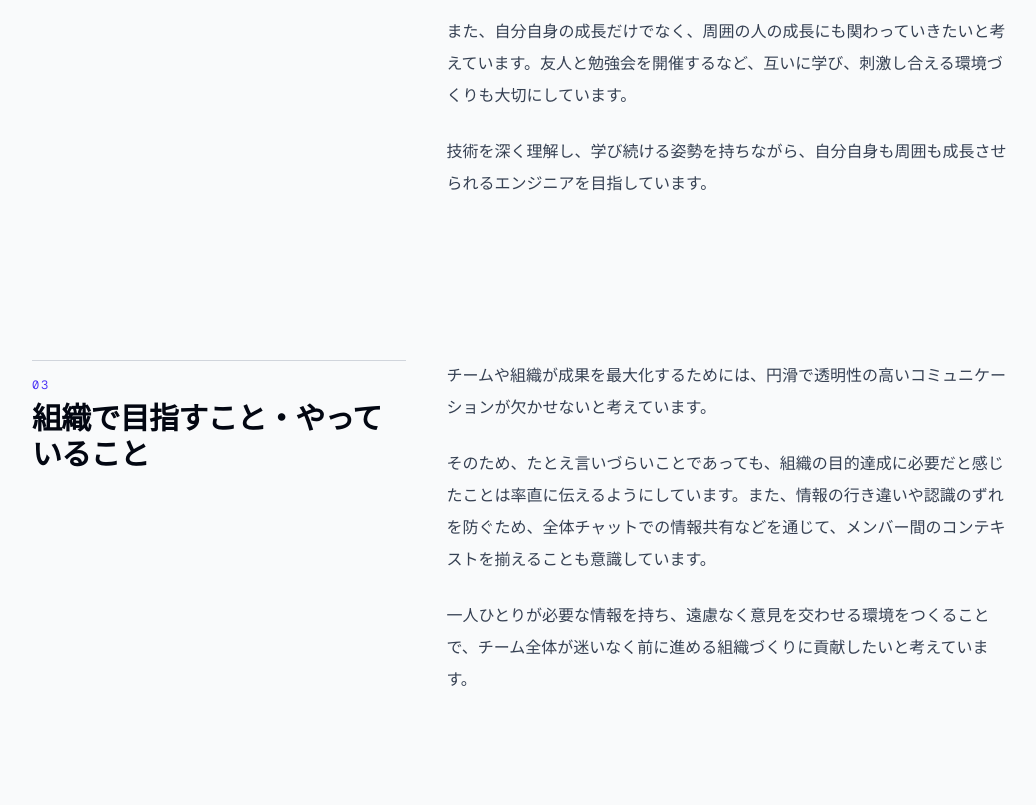
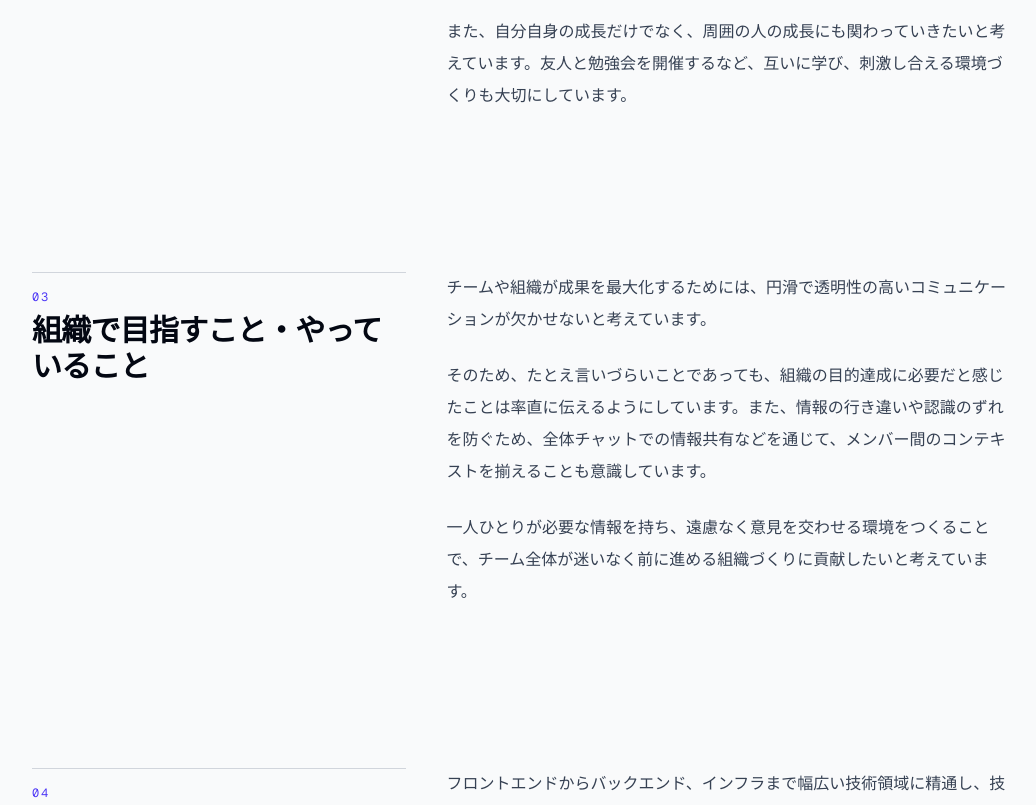
Before and after one commit to Seripro/portfolio, a Next.js app: page /about in a window 1280 px wide. Shown: the part 1360-2165 px from the top of the page, without its empty margins (120-1156 px from the left). Built offline with nearby package versions, Linux system fonts and the light colour scheme.

Commit message:
内容の重複があったので削除

```diff
--- a/app/about/page.tsx
+++ b/app/about/page.tsx
@@ -154,9 +154,6 @@ export default function Page() {
           <p>
             また、自分自身の成長だけでなく、周囲の人の成長にも関わっていきたいと考えています。友人と勉強会を開催するなど、互いに学び、刺激し合える環境づくりも大切にしています。
           </p>
-          <p>
-            技術を深く理解し、学び続ける姿勢を持ちながら、自分自身も周囲も成長させられるエンジニアを目指しています。
-          </p>
         </div>
       </section>
       <section className="grid gap-10 py-12 sm:grid-cols-[0.8fr_1.2fr] sm:py-20">
```
